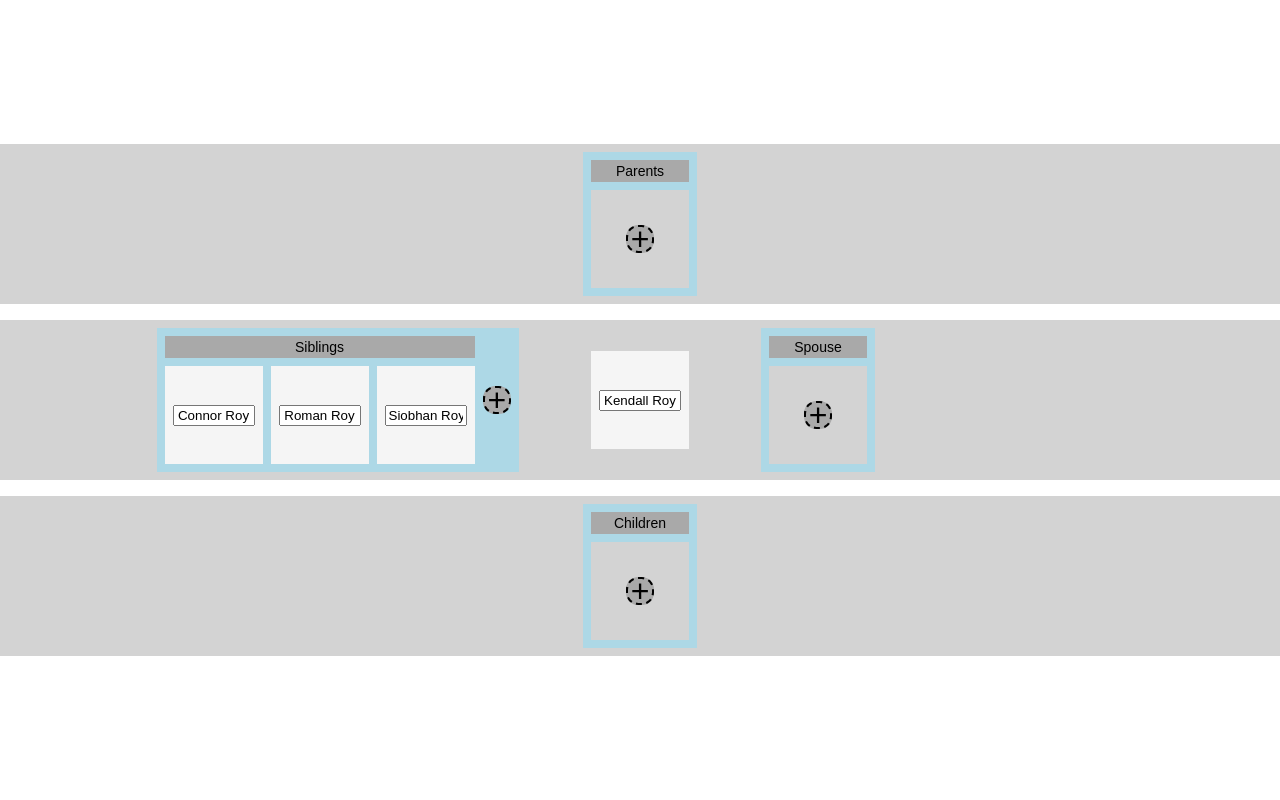
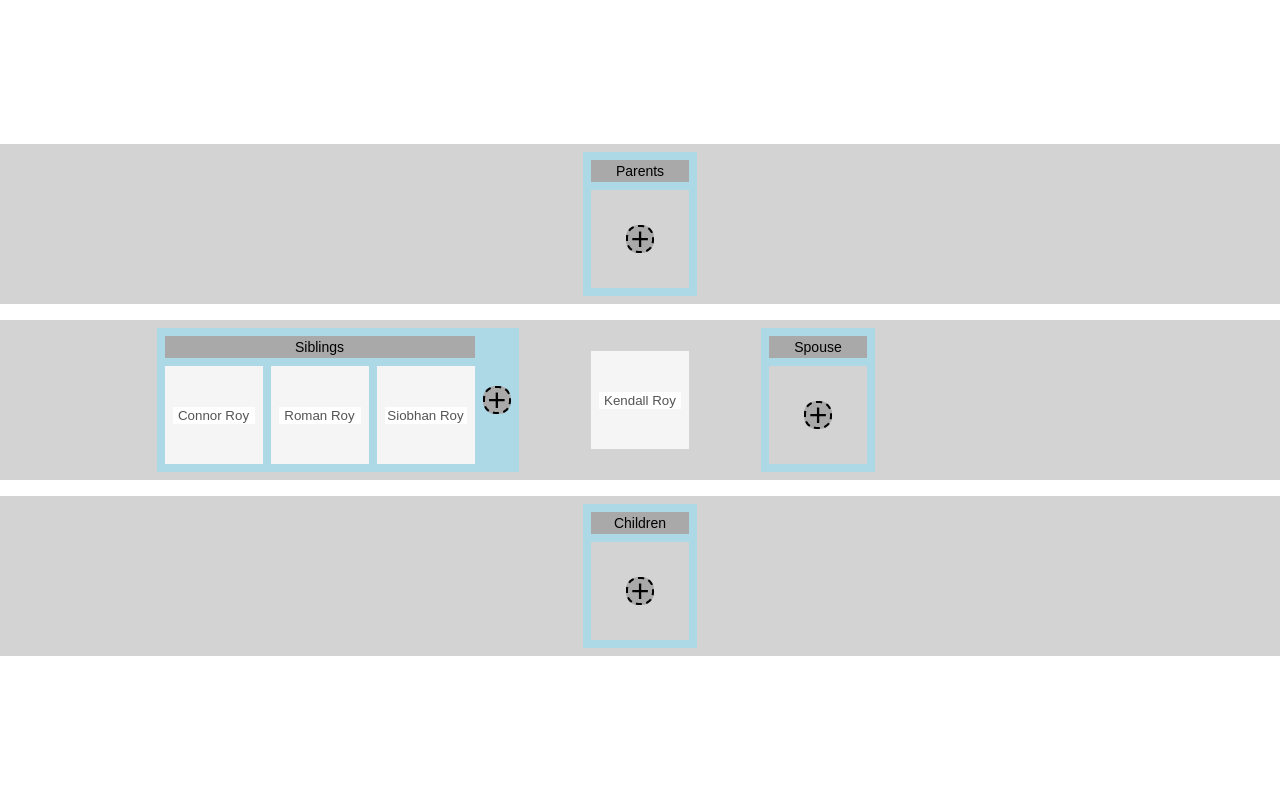
Before and after one commit to deanstein/family-tree, a Svelte app: page / in a window 1280 px wide. Shown: the top 800 px of the page. Built offline with nearby package versions, Linux system fonts and the light colour scheme.

Commit message:
Adding text input to PersonNode and auto focus/select for new person

```diff
--- a/src/App.svelte
+++ b/src/App.svelte
@@ -47,7 +47,7 @@
 						id="active-person-container"
 						class="active-person-container"
 					>
-						<PersonNode personId={$familyTreeData.activePerson.id} />
+						<PersonNode sPersonId={$familyTreeData.activePerson.id} />
 					</div>
 					<PersonNodeGroup
 						slot="row-right-section"
--- /dev/null
+++ b/src/stores/uiState.js
@@ -0,0 +1,9 @@
+import { writable } from 'svelte/store';
+
+const uiState = {};
+
+const personIdForNodeEdit = '0';
+
+uiState['personIdForNodeEdit'] = personIdForNodeEdit;
+
+export default writable(uiState);
--- a/src/ui/PersonNode.svelte
+++ b/src/ui/PersonNode.svelte
@@ -1,4 +1,5 @@
 <script>
+	import { getContext } from 'svelte';
 	import { css } from '@emotion/css';
 
 	import { quintOut } from 'svelte/easing';
@@ -16,15 +17,15 @@
 	import stylingConstants from '../stores/stylingConstants';
 	import TextInput from './TextInput.svelte';
 
-	export let personId;
+	export let sPersonId;
 
 	const personNodeOnClick = () => {
 		// clicking on the active person will pull up the detailed view
-		if (personId === $familyTreeData.activePerson.id) {
+		if (sPersonId === $familyTreeData.activePerson.id) {
 			// TODO: show person detail view
 		} else {
 			// clicking on anyone else makes them the active person
-			const upgradedPersonData = upgradePersonData(defaultPerson, getPersonById(personId));
+			const upgradedPersonData = upgradePersonData(defaultPerson, getPersonById(sPersonId));
 			setActivePerson(upgradedPersonData);
 			syncActivePersonToTree();
 		}
@@ -64,11 +65,11 @@
 	class="person-node {personNodeDynamicClass}"
 	on:click={personNodeOnClick}
 	on:keydown={personNodeOnClick}
-	in:receive={{ key: personId }}
-	out:send={{ key: personId }}
+	in:receive={{ key: sPersonId }}
+	out:send={{ key: sPersonId }}
 >
-	<div id="person-node-name" class='person-node-name {personNodeNameDynamicClass}'>
-		<TextInput inputValue={getPersonById(personId).name}/>
+	<div id="person-node-name" class="person-node-name {personNodeNameDynamicClass}">
+		<TextInput sInputValue={getPersonById(sPersonId).name} personId={sPersonId} />
 	</div>
 </div>
 
@@ -86,5 +87,4 @@
 		align-items: center;
 		justify-content: center;
 	}
-
 </style>
--- a/src/ui/PersonNodeAddButton.svelte
+++ b/src/ui/PersonNodeAddButton.svelte
@@ -2,6 +2,7 @@
 	import { css } from '@emotion/css';
 
 	import { relationshipMap } from '../stores/relationshipMap';
+	import uiState from '../stores/uiState';
 	import stylingConstants from '../stores/stylingConstants';
 
 	import {
@@ -28,6 +29,11 @@
 		let defaultRelationshipType = getDefaultRelationshipType(relationshipMap[groupId]).id;
 		addPersonIdToActivePersonGroup(newPerson.id, groupId, defaultRelationshipType);
 		addActivePersonIdToNewPersonGroup(newPerson.id, groupId);
+
+		uiState.update((currentValue) => {
+			currentValue.personIdForNodeEdit = newPerson.id;
+			return currentValue;
+		});
 	};
 </script>
 
--- a/src/ui/PersonNodeGroup.svelte
+++ b/src/ui/PersonNodeGroup.svelte
@@ -41,7 +41,7 @@
 				<PersonNodePlaceholder relationshipId={personNodeGroupData.groupId} />
 			{/if}
 			{#each personNodeGroupData.groupMembers as { }, i}
-				<PersonNode personId={personNodeGroupData.groupMembers[i].id} />
+				<PersonNode sPersonId={personNodeGroupData.groupMembers[i].id} />
 			{/each}
 		</div>
 	</div>
--- a/src/ui/TextInput.svelte
+++ b/src/ui/TextInput.svelte
@@ -1,9 +1,54 @@
 <script>
-    export let inputValue;
+	import uiState from '../stores/uiState';
+
+	export let personId = undefined;
+	export let sInputValue;
+
+	let bEnabled;
+
+	$: {
+		if (personId == $uiState.personIdForNodeEdit) {
+			bEnabled = true;
+		} else {
+			bEnabled = false;
+		}
+	}
+
+	function startEditText(el) {
+		el.focus();
+		el.select();
+	}
+
+	const onDoubleCLickAction = (event) => {
+		bEnabled = true;
+
+		if (event.target.disabled) {
+			event.stopPropagation();
+		} else {
+		}
+	};
+
+	const onBlurAction = () => {
+		uiState.update((currentValue) => {
+			currentValue.personIdForNodeEdit = undefined;
+			return currentValue;
+		});
+	};
 </script>
 
 <div id="text-input-container" class="text-input-container">
-    <input type='text' value={inputValue} id='text-input' class='text-input' on:click|stopPropagation on:keydown|stopPropagation>
+	<input
+		type="text"
+		value={sInputValue}
+		id="text-input"
+		class="text-input"
+		on:click|stopPropagation
+		on:keydown|stopPropagation
+		on:dblclick={onDoubleCLickAction}
+		on:blur={onBlurAction}
+		disabled={!bEnabled}
+		use:startEditText
+	/>
 </div>
 
 <style>
@@ -15,4 +60,9 @@
 		width: 100%;
 		text-align: center;
 	}
+
+	.text-input:disabled {
+		background-color: white;
+		border: none;
+	}
 </style>
```
Also changed, not shown: src/logic/personManagement.js (line endings or trailing spaces). Lines whose indentation alone changed are shown as unchanged.
